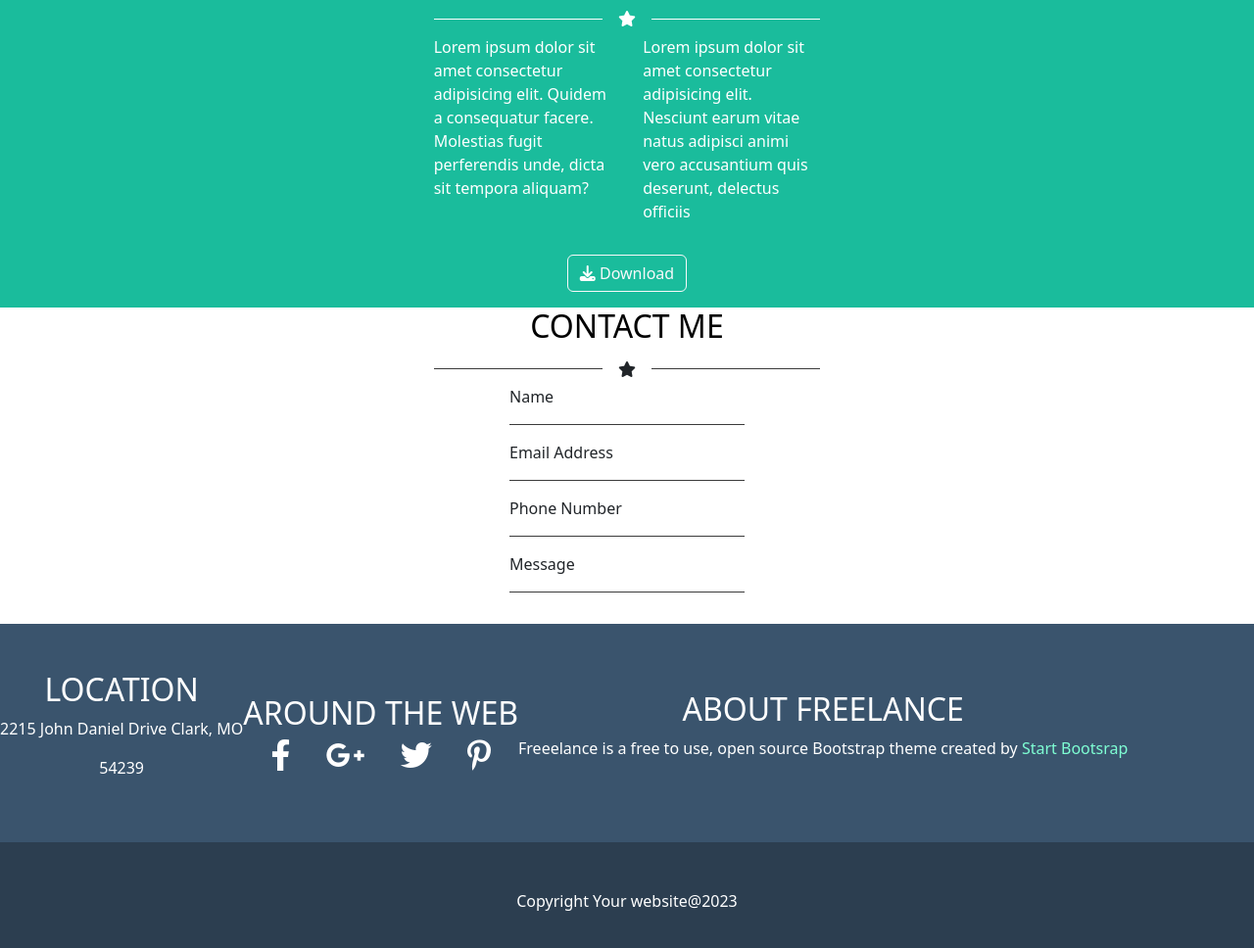
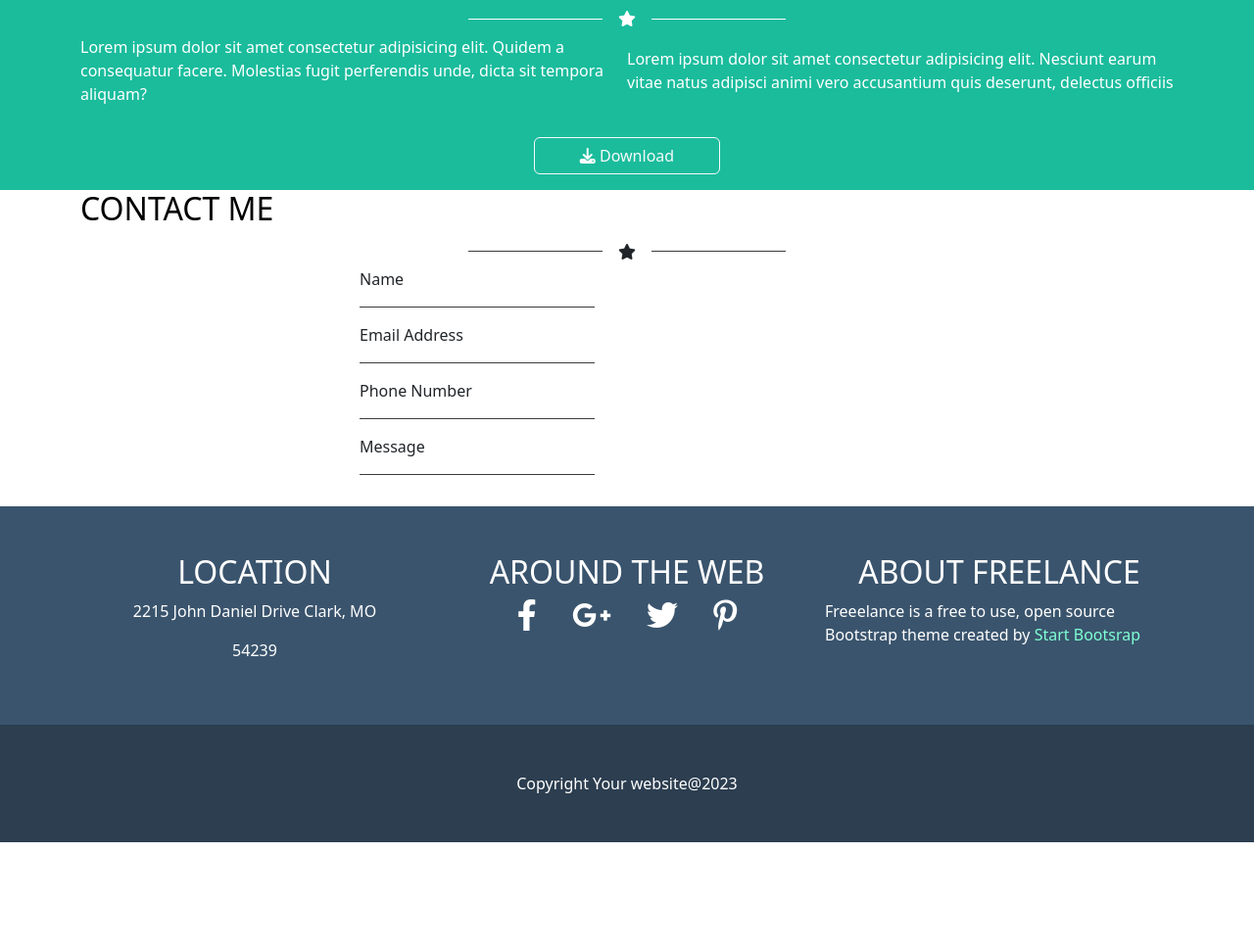
Before and after one commit to FrancescoBonanno1/html-css-bootstrap-freelancer, a plain HTML site: page index.html in a window 1280 px wide. Shown: the part 1073-2041 px from the top of the page at 98% size. After the commit the page ends 1933 px from the top, so only its background shows below. Drawn offline with nearby package versions, Linux system fonts and the light colour scheme.

Commit message:
Ultimato, responsive non del tutto completo (da revisionare domattina)

```diff
--- a/css/style.css
+++ b/css/style.css
@@ -14,7 +14,6 @@ header h2:hover {
 header a {
     color: rgb(102, 101, 101);
 }
-
 #coloraquagreen img {
     width: 40%;
 }
@@ -117,3 +116,14 @@ footer a {
 body {
     overflow-y: auto;
 }
+@media screen and (min-width:576px) {
+    #burger{
+        display: none;
+    }
+
+}
+@media  screen and (max-width:576px) {
+    header a{
+        display: none;
+    }
+}
--- a/index.html
+++ b/index.html
@@ -21,6 +21,7 @@
             <a class="text-decoration-none mx-1" href="#">Portfolio</a>
             <a class="text-decoration-none mx-1" href="#">About</a>
             <a class="text-decoration-none mx-1" href="#">Contact</a>
+            <i id="burger" class="fa-solid fa-bars fa-2xl mx-3 text-white"></i>
         </div>
     </header>
 
@@ -69,31 +70,44 @@
         </div>
     </section>
     <!--sezione 3 : about-->
-    <section id="aboutaqua" class="col-12 d-flex flex-column align-items-center">
+    <section id="aboutaqua" class="d-flex flex-column align-items-center">
         <h2>ABOUT</h2>
+        <div class="container">
+            <div class="row d-flex flex-column align-items-center">
                 <div class="col-4 d-flex justify-content-center align-items-center">
                     <hr class="mx-3">
                     <i class="fa-solid fa-star d-inline-block"></i>
                     <hr class="mx-3">
                 </div>
-        <div class="col-4 d-flex justify-content-center align-items-space-beetween">
-            <p class="col-6-md col-12-xs mx-3">Lorem ipsum dolor sit amet consectetur adipisicing elit. Quidem a consequatur facere.
+                <div class="d-flex flex-row justify-content-space-around align-items-center">
+                    <div class="col-xs-12 col-md-6">
+                    <p>Lorem ipsum dolor sit amet consectetur adipisicing elit. Quidem a
+                        consequatur facere.
                         Molestias fugit perferendis unde, dicta sit tempora aliquam?</p>
-            <p class="col-6-md col-12-xs mx-3">Lorem ipsum dolor sit amet consectetur adipisicing elit. Nesciunt earum vitae natus
+                    </div>
+                    <div class="col-xs-12 col-md-6">
+                    <p>Lorem ipsum dolor sit amet consectetur adipisicing elit. Nesciunt
+                        earum
+                        vitae natus
                         adipisci animi vero accusantium quis deserunt, delectus officiis</p>
                     </div>
-        <button class="btn btn-outline-light my-3"><i class="fa-solid fa-download"></i> Download</button>
+                </div>
+                <button class="col-2 btn btn-outline-light my-3"><i class="fa-solid fa-download"></i> Download</button>
+            </div>
+        </div>
     </section>
 
     <!--sezione 4 contact-->
-    <section id="contact" class="col-12 d-flex flex-column align-items-center">
-        <h2>CONTACT ME</h2>
+    <section id="contact">
+        <div class="container">
+            <div class="row flex-column justify-content-center align-items-center">
+                <h2 class="align-self-center">CONTACT ME</h2>
                 <div class="col-4 d-flex justify-content-center align-items-center">
                     <hr class="mx-3">
                     <i class="fa-solid fa-star d-inline-block"></i>
                     <hr class="mx-3">
                 </div>
-        <div class="col-6-md col-12-xs d-flex justify-content-start align-items-space-beetween">
+                <div class="col-md-6 col-xs-12 d-flex justify-content-start align-items-space-beetween">
                     <ul class="list-unstyled">
                         <li>Name
                             <hr class="list-hr">
@@ -109,17 +123,21 @@
                         </li>
                     </ul>
                 </div>
+            </div>
+        </div>
     </section>
 
     <!--sezione 5 fakefooter-->
-    <section id="fake-footer" class="col-12 d-flex justify-content-space-around align-items-center py-5">
-        <div class="col-4-lg col-12-xs d-flex flex-column justify-content-center
-         align-items-center">
+    <section id="fake-footer" class="d-flex justify-content-space-around align-items-center py-5">
+        <div class="container">
+            <div class="row">
+                <div class="col-lg-4 col-xs-12 d-flex flex-column justify-content-center  align-items-center">
+
                     <h2>LOCATION</h2>
                     <P>2215 John Daniel Drive Clark, MO</P>
                     <p>54239</p>
                 </div>
-        <div class="col-4-lg col-12-xs d-flex flex-column justify-content-space-around align-items-center">
+                <div class="col-lg-4 col-xs-12 d-flex flex-column justify-content-space-around align-items-center">
                     <h2>AROUND THE WEB</h2>
                     <div class="col-12-xs col-4-md justify-content-space-around align-items-center">
                         <i class="fa-brands fa-facebook-f fa-2xl my-3 mx-3"></i>
@@ -128,13 +146,16 @@
                         <i class="fa-brands fa-pinterest-p fa-2xl my-3 mx-3"></i>
                     </div>
                 </div>
-        <div class="col-4-lg col-12-xs d-flex flex-column justify-content-space-around align-items-center">
+                <div class="col-lg-4 col-xs-12 d-flex flex-column justify-content-space-around align-items-center">
                     <h2>ABOUT FREELANCE</h2>
-            <p>Freeelance is a free to use, open source Bootstrap theme created by <span>Start Bootsrap</span> </p>
+                    <p>Freeelance is a free to use, open source Bootstrap theme created by <span>Start Bootsrap</span>
+                    </p>
+                </div>
+            </div>
         </div>
     </section>
 
-    <footer class="col-12 d-flex justify-content-center align-items-center py-5">
+    <footer class="d-flex justify-content-center align-items-center py-5">
         <a class="text-decoration-none" href="#">Copyright Your website@2023</a>
 
     </footer>
```
Lines whose indentation alone changed are shown as unchanged.
